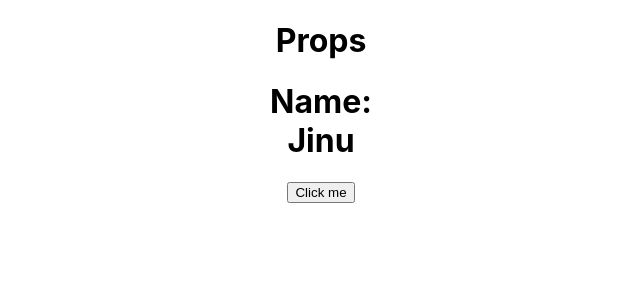
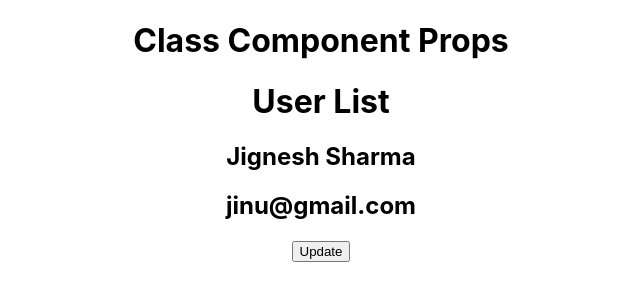
Before and after one commit to jigneshgit935/Learn_react_basic_to_advance, a React (Create React App) app: page / in a window 1280 px wide. Shown: the top 300 px of the page, without its empty margins (319-959 px from the left). Built offline with nearby package versions, Linux system fonts and the light colour scheme.

Commit message:
class-component-props

```diff
--- a/src/App.js
+++ b/src/App.js
@@ -1,43 +1,30 @@
-import React, { useState } from 'react';
+import React, { Component } from 'react';
 import './App.css';
-import UserCard from './UserCard';
-const App = () => {
-  const [name, setName] = useState('Jinu');
+import UserList from './UserList';
+export class App extends Component {
+  constructor() {
+    super();
+    this.state = {
+      name: 'Jignesh Sharma',
+    };
+  }
 
-  // const userData = [
-  //   {
-  //     name: 'jinu',
-  //     age: 22,
-  //     email: 'jinu@gmail.com',
-  //   },
-  //   {
-  //     name: 'Jignesh',
-  //     age: 12,
-  //     email: 'jignesh@gmail.com',
-  //   },
-  //   {
-  //     name: 'asur',
-  //     age: 54,
-  //     email: 'asur@gmail.com',
-  //   },
-  // ];
-  return (
-    <div className="App">
-      <h1>Props</h1>
-      <UserCard name={name} />
+  render() {
+    return (
+      <div className="App">
+        <h1>Class Component Props</h1>
+        {/* <UserList name="jinu" email="jinu@gmail.com" /> */}
 
-      <button onClick={() => setName('jignesh sharma')}> Click me</button>
-
-      {/* {userData.map((user, index) => (
-        <UserCard
-          key={index}
-          name={user.name}
-          age={user.age}
-          email={user.email}
-        />
-      ))} */}
-    </div>
-  );
-};
+        {/* Exmaple 2 */}
+        <UserList name={this.state.name} email="jinu@gmail.com" />
+        <button
+          onClick={() => this.setState({ name: 'Name is Sharma jignesh' })}
+        >
+          Update
+        </button>
+      </div>
+    );
+  }
+}
 
 export default App;
--- a/src/UserCard.jsx
+++ /dev/null
@@ -1,37 +0,0 @@
-import React from 'react';
-
-const UserCard = (props) => {
-  //   const { name, age, email } = props;
-
-  console.log(props);
-  return (
-    <div>
-      <h1>
-        {' '}
-        Name: <br />
-        {props.name}
-      </h1>
-
-      {/* <h3>Name: {name}</h3>
-      <p>Age: {age}</p>
-      <p>Email: {email}</p> */}
-    </div>
-  );
-};
-
-export default UserCard;
-
-// We can use both Format
-
-// import React from 'react';
-
-// const UserCard = ({ name, age }) => {
-//   return (
-//     <div>
-//       <h1>Name: {name}</h1>
-//       <h2>Age: {age}</h2>
-//     </div>
-//   );
-// };
-
-// export default UserCard;
--- /dev/null
+++ b/src/UserList.jsx
@@ -0,0 +1,19 @@
+import React, { Component } from 'react';
+
+export class UserList extends Component {
+  render() {
+    console.log(this.props);
+    const { name, email } = this.props;
+    return (
+      <>
+        <h1>User List</h1>
+        {/* <h3>{this.props.name}</h3>
+        <h2>{this.props.email}</h2> */}
+        <h2>{name}</h2>
+        <h2>{email}</h2>
+      </>
+    );
+  }
+}
+
+export default UserList;
```
